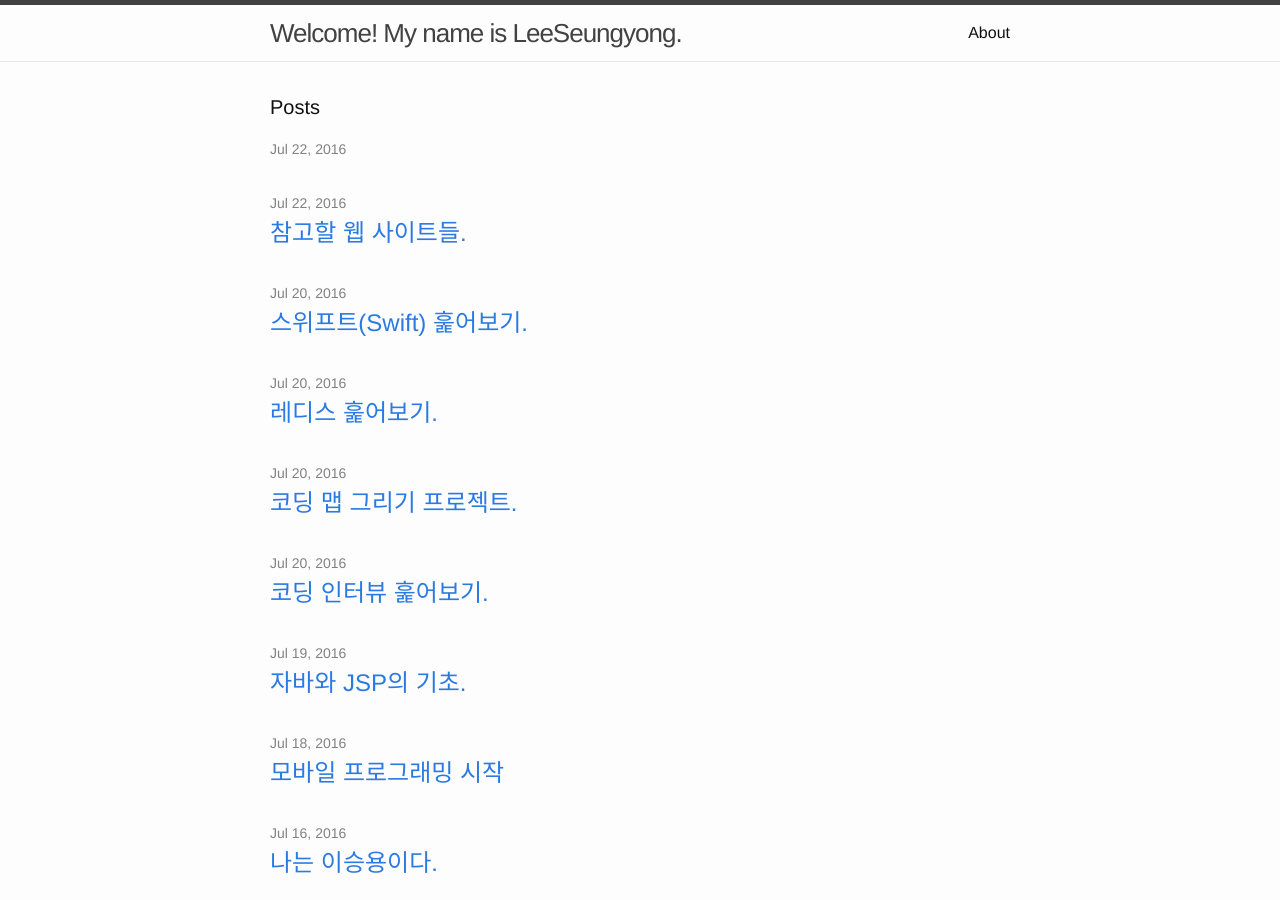
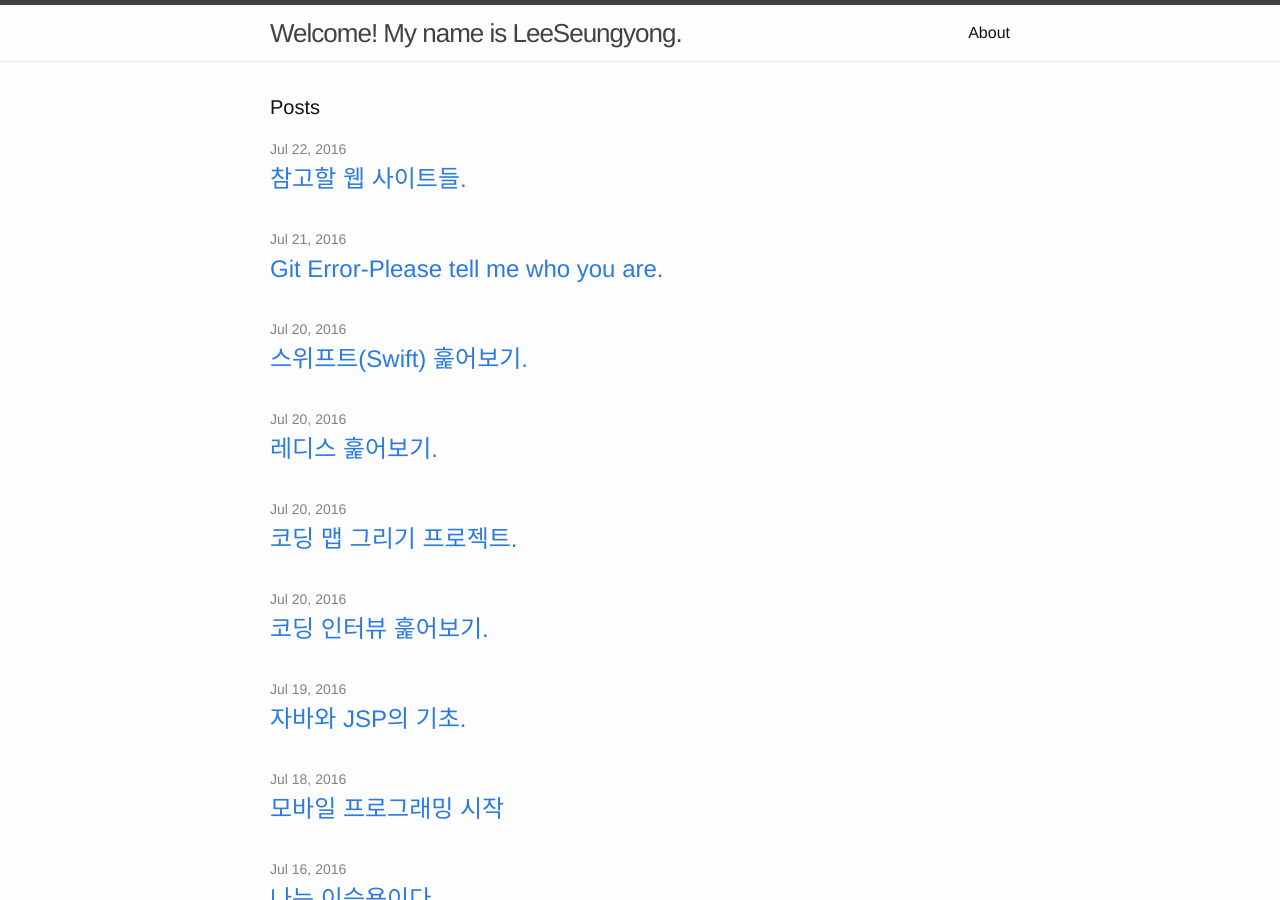
Before and after one commit to LktProgrammer/bongbongco.github.io, a Jekyll site: the page built from index.html, in a window 1280 px wide and 900 px high. Built offline with Jekyll 4.4.1, drawn with Linux system fonts in a browser that asks for light colours.

Commit message:
Update 2016-07-21-Git-Commit-Error.markdown

```diff
--- a/_posts/2016-07-21-Git-Commit-Error.markdown
+++ b/_posts/2016-07-21-Git-Commit-Error.markdown
@@ -1,6 +1,6 @@
 ---
 layout: post
-title: Git Error : Please tell me who you are.
+title: Git Error-Please tell me who you are.
 ---
 
 * 에러 구문
```
